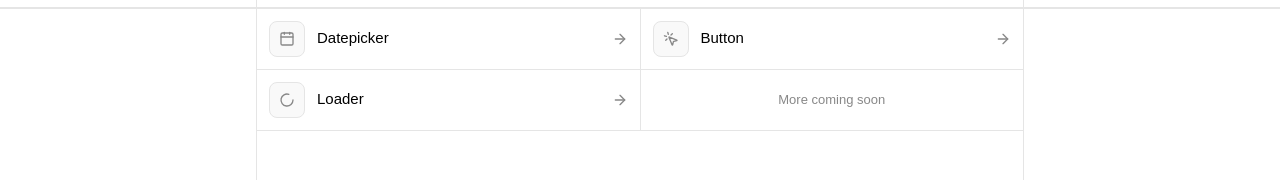
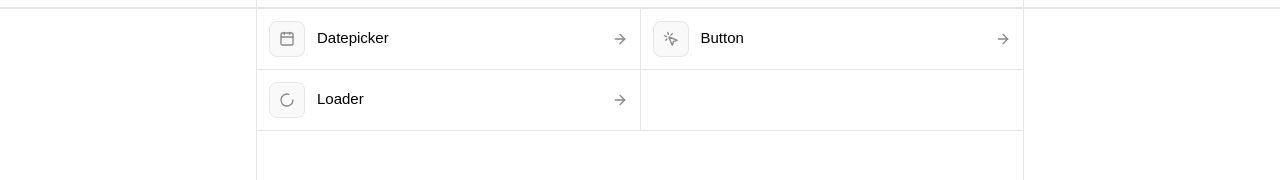
Before and after one commit to Darshan-A-S/portfolio, a React (Vite) app: page /components in a window 1280 px wide. Shown: the part 192-372 px from the top of the page. Built offline with nearby package versions, Linux system fonts and the light colour scheme; a web font is replaced by a local one.

Commit message:
Show up to 6 components on home, drop coming-soon placeholder

```diff
--- a/src/components/ui-components.jsx
+++ b/src/components/ui-components.jsx
@@ -32,13 +32,7 @@ export function UiComponentRow({ components }) {
       </div>
       <div className="hidden border-l border-[color:var(--color-border)] sm:block" />
       <div className="min-w-0 flex-1">
-        {components[1] ? (
-          <UiComponentCard component={components[1]} />
-        ) : (
-          <div className="flex h-full items-center justify-center p-4 text-center text-[13px] text-[var(--color-text-muted)]">
-            More coming soon
-          </div>
-        )}
+        {components[1] && <UiComponentCard component={components[1]} />}
       </div>
     </div>
   )
```
